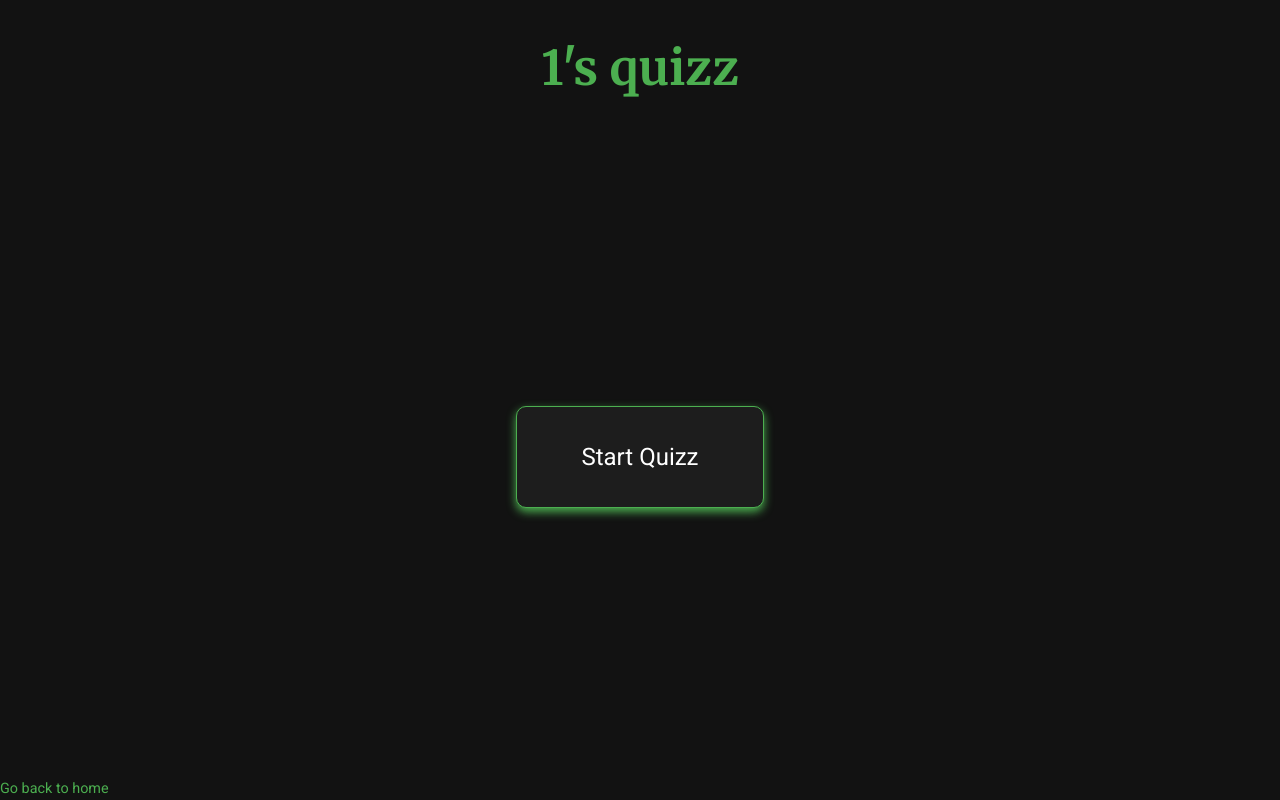
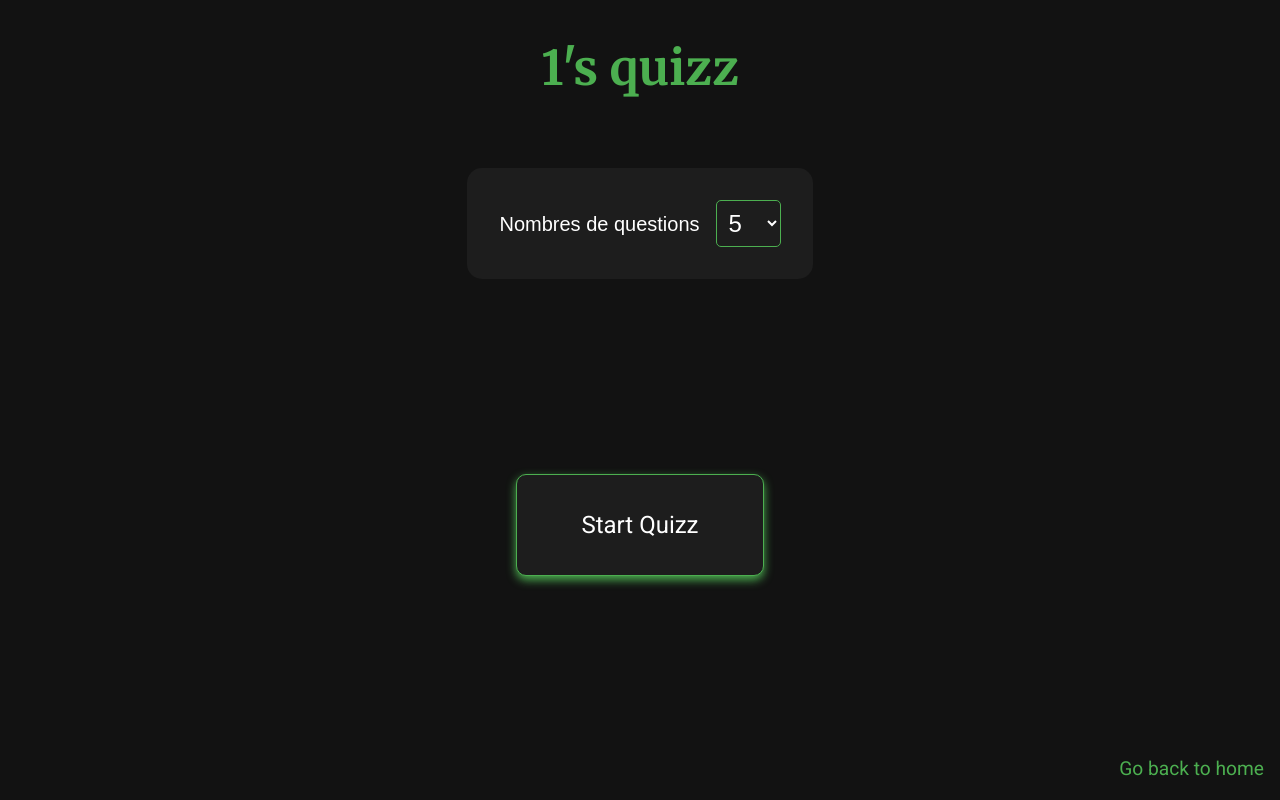
Before and after one commit to romaindsf/learn_korean, a Next.js app: page /1 in a window 1280 px wide. Built offline with nearby package versions, Linux system fonts and the light colour scheme.

Commit message:
question length settings added

```diff
--- a/src/app/[theme]/page.module.scss
+++ b/src/app/[theme]/page.module.scss
@@ -1,25 +1,16 @@
 @use '@/styles/utils.scss' as *;
 
-// .buttonContainer {
-//   display: flex;
-//   flex-direction: column;
-//   align-items: center;
-//   gap: 1rem;
-//   margin-top: 2rem;
-//   button {
-//     margin: 1rem;
-//     padding: 0.5rem 1rem;
-//     border: none;
-//     border-radius: 4px;
-//     cursor: pointer;
-//     font-size: 1rem;
-//   }
-//   a {
-//     padding: 0.5rem 1rem;
-//     border: none;
-//     border-radius: 4px;
-//     cursor: pointer;
-//     font-size: 1rem;
-//     text-align: center;
-//   }
-// }
+.main_content {
+  flex: 1;
+  display: flex;
+  flex-direction: column;
+  justify-content: center;
+  align-items: center;
+}
+
+.goBackLink {
+  font-size: 1.2rem;
+  display: flex;
+  justify-content: flex-end;
+  padding: 1rem;
+}
--- a/src/app/[theme]/page.tsx
+++ b/src/app/[theme]/page.tsx
@@ -2,18 +2,20 @@
 import { useParams } from 'next/navigation'
 import { useQuizzContext } from '@/contexts/QuizzContext'
 import { Question } from '@/types/types'
+import styles from './page.module.scss'
 import { useFilteredQuestions } from '@/hooks/useFilteredQuestions'
 import Link from 'next/link'
 import Button from '@/components/button/Button'
 import Quizz from '@/components/quizz/Quizz'
 import { useEffect } from 'react'
+import SelectLengthQuizz from '@/components/selectLengthQuizz/SelectLengthQuizz'
 
 export default function QuizzPage() {
   const { theme } = useParams<{ theme: string }>()
   const { start, setStart, setquestionsList, setSelectedTheme, resetQuiz } =
     useQuizzContext()
 
-  const ListQuestions: Question[] = useFilteredQuestions(theme, 5)
+  const ListQuestions: Question[] = useFilteredQuestions(theme)
 
   useEffect(() => {
     setSelectedTheme(theme)
@@ -24,11 +26,16 @@ export default function QuizzPage() {
     <main>
       <h1> {theme}&apos;s quizz </h1>
       {!start ? (
-        <Button onClick={() => setStart(!start)}>Start Quizz</Button>
+        <div className={styles.main_content}>
+          <SelectLengthQuizz />
+          <Button onClick={() => setStart(!start)}>Start Quizz</Button>
+        </div>
       ) : (
-        <Quizz />
+        <div className={styles.main_content}>
+          <Quizz />
+        </div>
       )}
-      <Link href='/' onClick={resetQuiz}>
+      <Link href='/' onClick={resetQuiz} className={styles.goBackLink}>
         Go back to home
       </Link>
     </main>
--- /dev/null
+++ b/src/components/SelectLengthQuizz/SelectLengthQuizz.tsx
@@ -0,0 +1,29 @@
+import { useQuizzContext } from '@/contexts/QuizzContext'
+import { QUESTION_LENGTH_OPTIONS } from '@/config'
+import styles from './selectLengthQuizz.module.scss'
+
+export default function SelectLengthQuizz() {
+  const { questionLength, setquestionLength } = useQuizzContext()
+
+  const handleSizeChange = (event: React.ChangeEvent<HTMLSelectElement>) => {
+    setquestionLength(Number(event.target.value))
+  }
+
+  return (
+    <form className={styles.select_length_quizz}>
+      <label htmlFor='numQuestions'>Nombres de questions</label>
+      <select
+        id='numQuestions'
+        name='numQuestions'
+        value={questionLength}
+        onChange={handleSizeChange}
+      >
+        {QUESTION_LENGTH_OPTIONS.map((option) => (
+          <option key={option} value={option}>
+            {option}
+          </option>
+        ))}
+      </select>
+    </form>
+  )
+}
--- /dev/null
+++ b/src/components/SelectLengthQuizz/selectLengthQuizz.module.scss
@@ -0,0 +1,36 @@
+@use '@/styles/utils.scss' as *;
+
+.select_length_quizz {
+  display: flex;
+  align-items: center;
+  gap: 1rem;
+  margin: 2rem auto;
+  padding: 2rem;
+  border-radius: 15px;
+  background-color: $div_Bg;
+  color: $text_color;
+
+  label {
+    font-size: 1.25rem;
+  }
+
+  select {
+    font-size: 1.5rem;
+    padding: 0.5rem;
+    border: 1px solid $green_color;
+    border-radius: 5px;
+    background-color: $div_Bg;
+    color: $text_color;
+    cursor: pointer;
+    transition: all 0.3s ease;
+
+    &:hover {
+      background-color: $hover_color;
+      border: 1px solid $hover_color;
+    }
+
+    &:active {
+      background-color: $active_color;
+    }
+  }
+}
--- a/src/components/quizz/Quizz.tsx
+++ b/src/components/quizz/Quizz.tsx
@@ -25,7 +25,7 @@ export default function Quizz() {
   const alphabetTheme: boolean = selectedTheme === 'alphabet'
 
   return (
-    <div>
+    <div className={styles.quizz_div}>
       {isOver ? ( // If the quiz is over, display the score
         <div>
           <h2>
@@ -38,7 +38,7 @@ export default function Quizz() {
             // If there are no questions available, display a message
             <p>No questions available.</p>
           ) : (
-            <div className={styles.quizz_div}>
+            <>
               <DisplayQuestion // Display the question component
                 questionNumber={currentQuestionIndex + 1}
                 korean={questionsList[currentQuestionIndex].korean}
@@ -81,7 +81,7 @@ export default function Quizz() {
                   }}
                 />
               )}
-            </div>
+            </>
           )}
         </div>
       )}
--- a/src/components/quizz/quizz.module.Scss
+++ b/src/components/quizz/quizz.module.Scss
@@ -1,14 +1,15 @@
 @use '@/styles/utils.scss' as *;
 .quizz_div {
   display: flex;
-  width: 80%;
+  flex-direction: column;
+  justify-content: center;
+  align-items: center;
+  padding: 5rem;
   margin: auto;
   border-radius: 10px;
   background-color: $div_Bg;
-  flex-direction: column;
-  justify-content: center;
-  align-items: center;
-  height: 80vh;
+  width: 80%;
+  max-width: 40rem;
 
   .wrong_answer {
     width: 70%;
--- a/src/config.ts
+++ b/src/config.ts
@@ -4,3 +4,4 @@ export const API_URLS = {
   WORDS: `${API_BASE_URL}/words`,
   // Ajoutez d'autres endpoints ici si nécessaire
 }
+export const QUESTION_LENGTH_OPTIONS = [5, 10, 15, 20, 25]
--- a/src/contexts/QuizzContext.tsx
+++ b/src/contexts/QuizzContext.tsx
@@ -9,6 +9,8 @@ interface QuizzContextType {
   setData: (data: Question[]) => void
   questionsList: Question[]
   setquestionsList: (questions: Question[]) => void
+  questionLength: number
+  setquestionLength: (length: number) => void
   currentQuestionIndex: number
   setCurrentQuestionIndex: (index: number) => void
   selectedTheme: string
@@ -24,6 +26,7 @@ export function QuizzProvider({ children }: { children: ReactNode }) {
   const [start, setStart] = useState<boolean>(false)
   const [data, setData] = useState<Question[]>([])
   const [questionsList, setquestionsList] = useState<Question[]>([])
+  const [questionLength, setquestionLength] = useState<number>(5)
   const [currentQuestionIndex, setCurrentQuestionIndex] = useState<number>(0)
   const [selectedTheme, setSelectedTheme] = useState<string>('')
   const [score, setScore] = useState<number>(0)
@@ -42,6 +45,8 @@ export function QuizzProvider({ children }: { children: ReactNode }) {
     setData,
     questionsList,
     setquestionsList,
+    questionLength,
+    setquestionLength,
     currentQuestionIndex,
     setCurrentQuestionIndex,
     selectedTheme,
--- a/src/hooks/useFilteredQuestions.ts
+++ b/src/hooks/useFilteredQuestions.ts
@@ -3,14 +3,18 @@ import { Question } from '@/types/types'
 import { filterAndRandomizeQuestions } from '@/utils/filterAndRandomizeQuestions'
 import { useQuizzContext } from '@/contexts/QuizzContext'
 
-export const useFilteredQuestions = (theme: string, size: number) => {
-  const { data } = useQuizzContext()
+export const useFilteredQuestions = (theme: string) => {
+  const { data, questionLength } = useQuizzContext()
   const [filteredQuestions, setFilteredQuestions] = useState<Question[]>([])
 
   useEffect(() => {
-    const limitedQuestions = filterAndRandomizeQuestions(data, theme, size)
+    const limitedQuestions = filterAndRandomizeQuestions(
+      data,
+      theme,
+      questionLength
+    )
     setFilteredQuestions(limitedQuestions)
-  }, [theme, size, data])
+  }, [theme, data, questionLength])
 
   return filteredQuestions
 }
--- a/src/styles/globals.scss
+++ b/src/styles/globals.scss
@@ -2,14 +2,14 @@
 @use './reset.scss';
 
 body {
-  height: 100%;
   background-color: $background_color;
   margin: 0;
 }
 main {
-  height: 100%;
   display: flex;
   flex-direction: column;
+  justify-content: space-between;
+  height: 100vh;
 }
 h1 {
   @include font-title(3rem);
```
